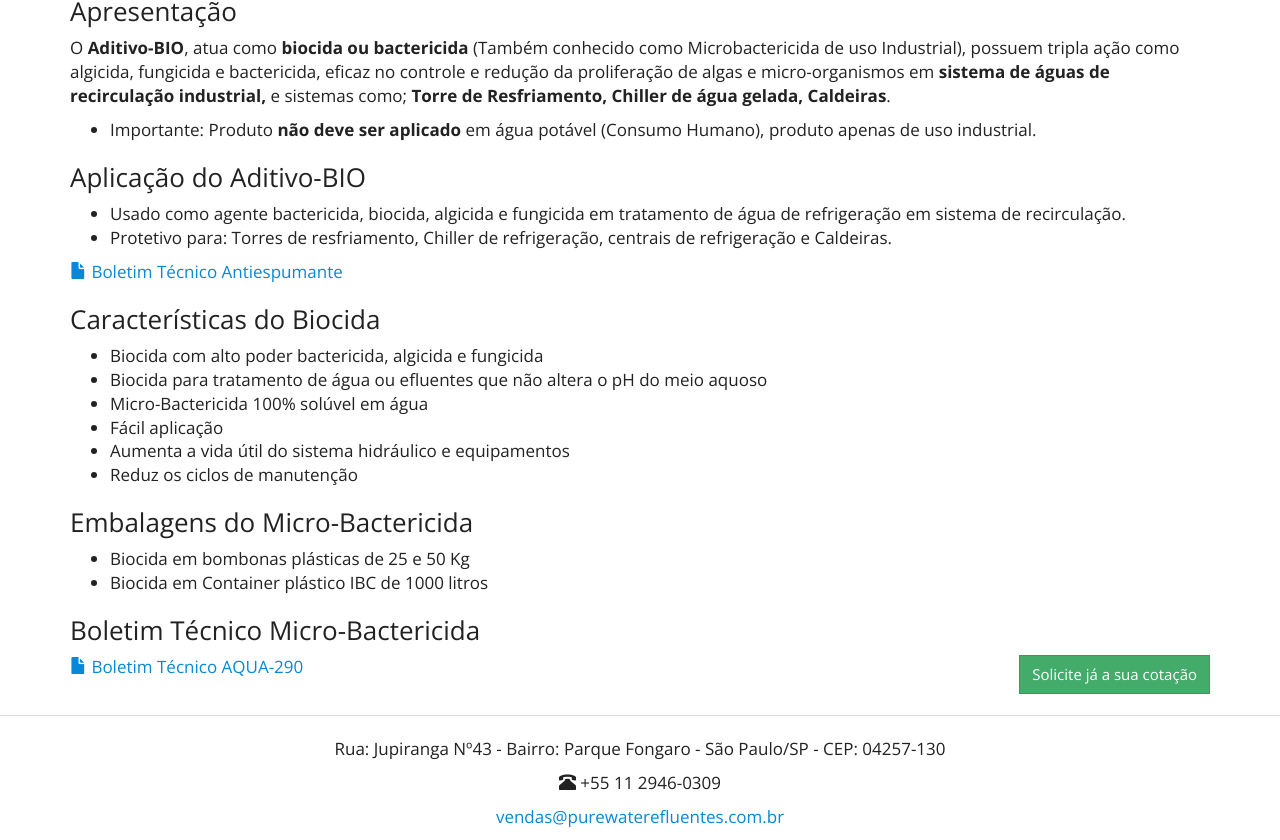
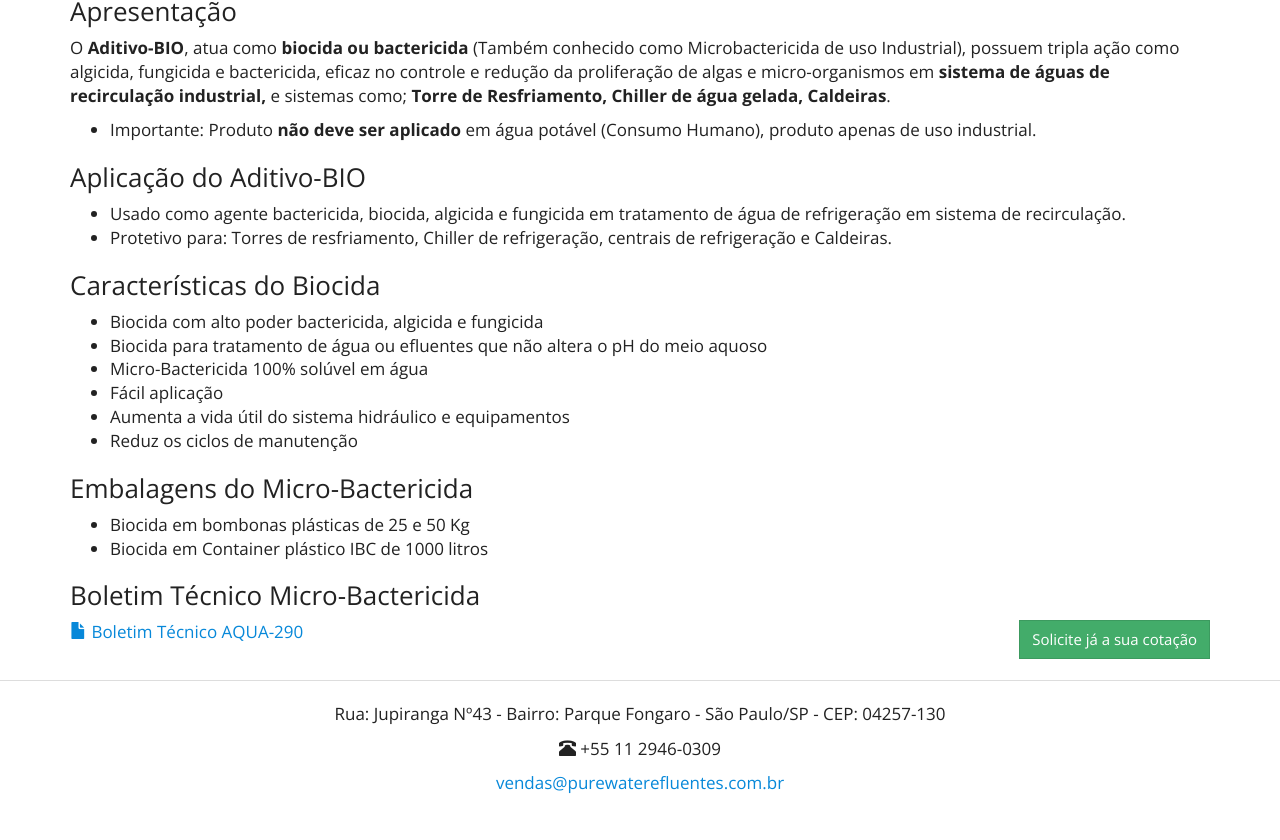
Before and after one commit to purewaterefluentes/purewaterefluentes.github.io, a Jekyll site: the page built from produtos/biocida.md, in a window 1280 px wide and 900 px high, scrolled down 642 px, cut to the strip 60-900 px from the top of the window. Built offline with Jekyll 4.4.1, drawn with Linux system fonts in a browser that asks for light colours; nearby versions of some CDN libraries; library files that are not in the unit come from our copies; after the commit the page ends 1507 px from its top, so only the background shows below that; some of the changed lines change nothing that is shown.

Commit message:
Update biocida.md

```diff
--- a/produtos/biocida.md
+++ b/produtos/biocida.md
@@ -16,11 +16,6 @@
 
 - Usado como agente bactericida, biocida, algicida e fungicida em tratamento de água de refrigeração em sistema de recirculação.
 - Protetivo para: Torres de resfriamento, Chiller de refrigeração, centrais de refrigeração e Caldeiras.
-
-{% include purewater/link-boletim.html
-   label="Boletim Técnico Antiespumante"
-   arquivo="BOLETIM TÉCNICO AQUA-THPS aditivo Bio.pdf" %}
-
 
 ### Características do Biocida
 
```
